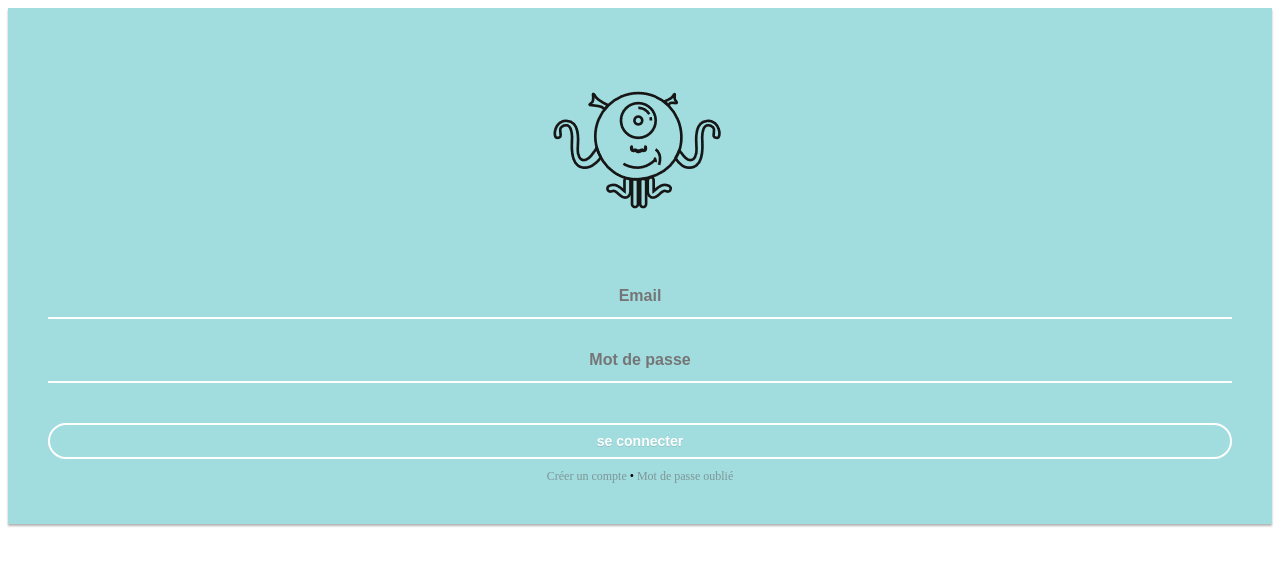
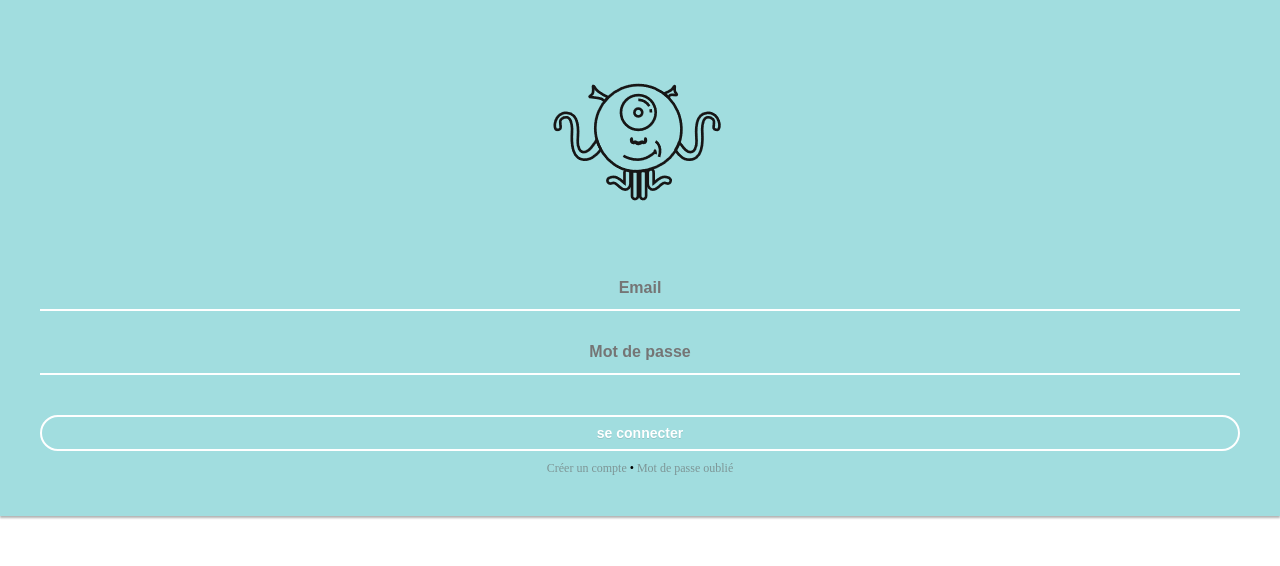
Before and after one commit to AldebaranLeger/5Sens, a Vue app: page / in a window 1280 px wide. Shown: the top 566 px of the page. Built offline with nearby package versions, Linux system fonts and the light colour scheme.

Commit message:
proposition

```diff
--- a/src/components/app.vue
+++ b/src/components/app.vue
@@ -1,7 +1,5 @@
 <template>
-    <main>
-        <router-view id="content"></router-view>
-    </main>
+    <router-view id="content"></router-view>
 </template>
 
 <script>
@@ -10,6 +8,10 @@
     }
 </script>
 
-<style scoped>
+<style>
+    body {
+        margin: 0;
+        height: 100vh;
+    }
 
 </style>
--- a/src/index.html
+++ b/src/index.html
@@ -7,10 +7,10 @@
         <meta name="author" content="">
 
         <title>Sensathon</title>
-        <script src="index.js" type="application/javascript"></script>
     </head>
 
     <body>
     <div id="app"></div>
+    <script src="./index.js" type="application/javascript"></script>
     </body>
 </html>
--- a/src/index.js
+++ b/src/index.js
@@ -1,12 +1,12 @@
 import Vue from 'vue';
 import '@babel/polyfill';
-import App from "./components/app";
+import App from "./components/app.vue";
 import VueRouter from "vue-router";
 import router from './router'
 
 Vue.use(VueRouter);
 
 new Vue({
-    render: createElement => createElement(App),
     router,
-}).$mount(document.getElementById("app"));
+    render: createElement => createElement(App)
+}).$mount('#app');
```
